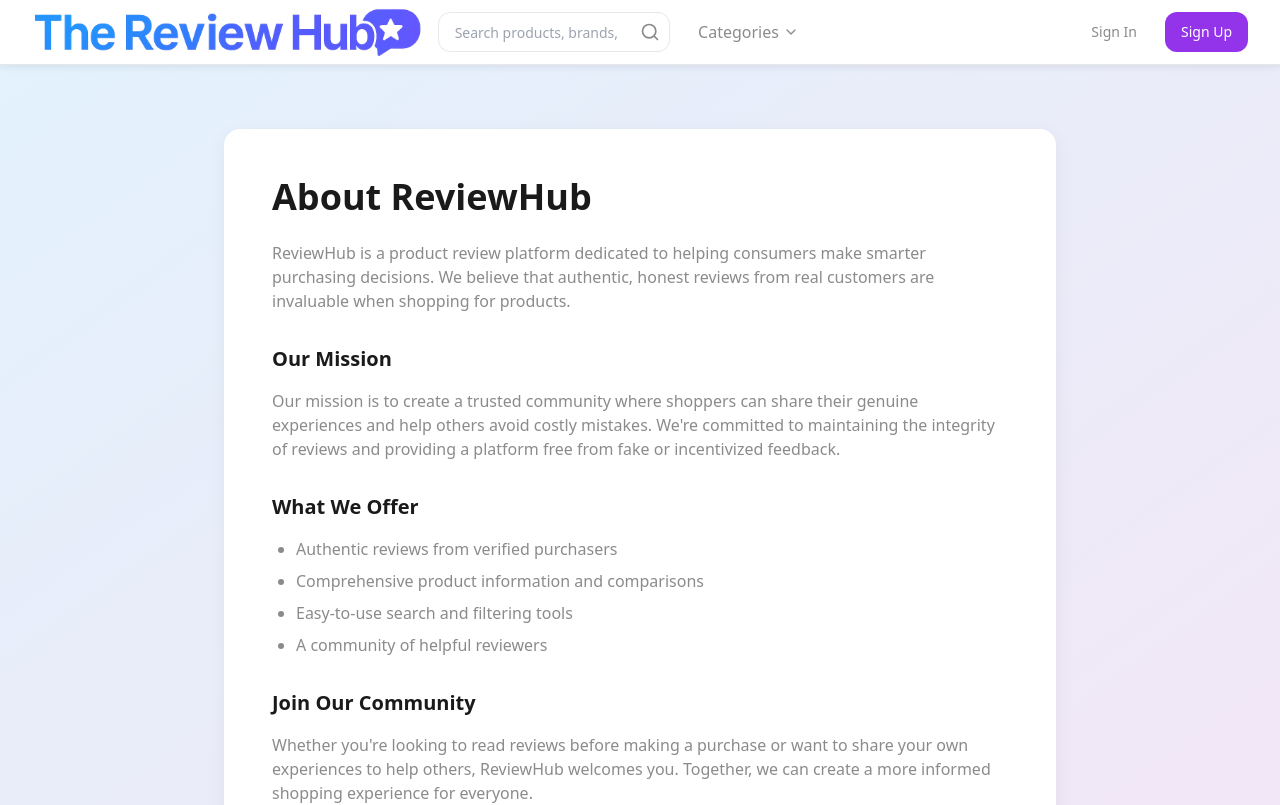
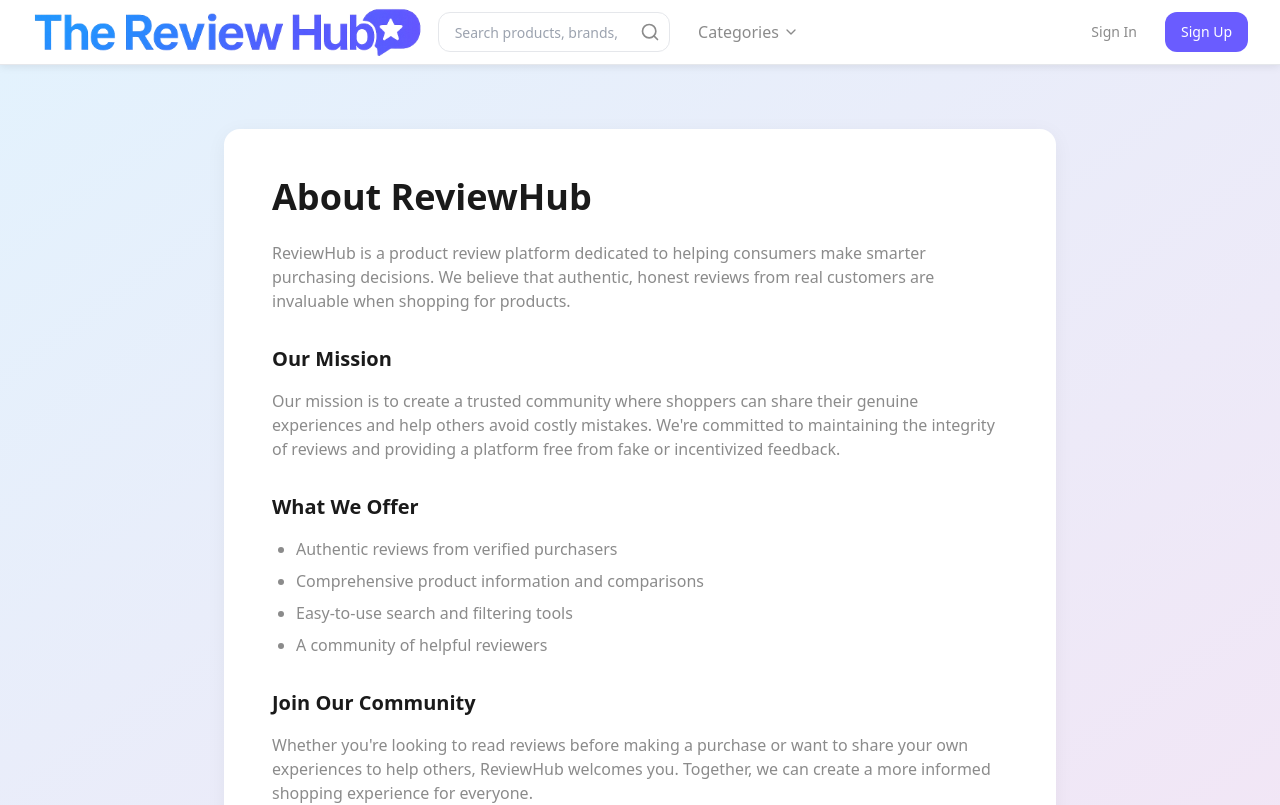
Before and after one commit to JoeFromTheBridge/reviewhub-website-manus-latest, a React (Vite) app in the folder reviewhub/: page /about in a window 1280 px wide. Shown: the top 805 px of the page. Built offline with nearby package versions, Linux system fonts and the light colour scheme; no server answers.

Commit message:
Header: update Sign Up button to purple #6A5CFF
https://claude.ai/code/session_019xKuepc9n4CfNTcWcTnvuU

```diff
--- a/reviewhub/src/components/Header.jsx
+++ b/reviewhub/src/components/Header.jsx
@@ -222,7 +222,8 @@ export function Header() {
                   </Button>
                   <Button
                     onClick={() => setShowRegisterModal(true)}
-                    className="bg-purple-600 hover:bg-purple-700 text-white"
+                    className="text-white hover:opacity-90"
+                    style={{ backgroundColor: '#6A5CFF' }}
                   >
                     Sign Up
                   </Button>
@@ -374,7 +375,8 @@ export function Header() {
                       Sign In
                     </Button>
                     <Button
-                      className="w-full bg-purple-600 hover:bg-purple-700"
+                      className="w-full text-white hover:opacity-90"
+                      style={{ backgroundColor: '#6A5CFF' }}
                       onClick={() => {
                         setShowRegisterModal(true)
                         setIsMenuOpen(false)
```
